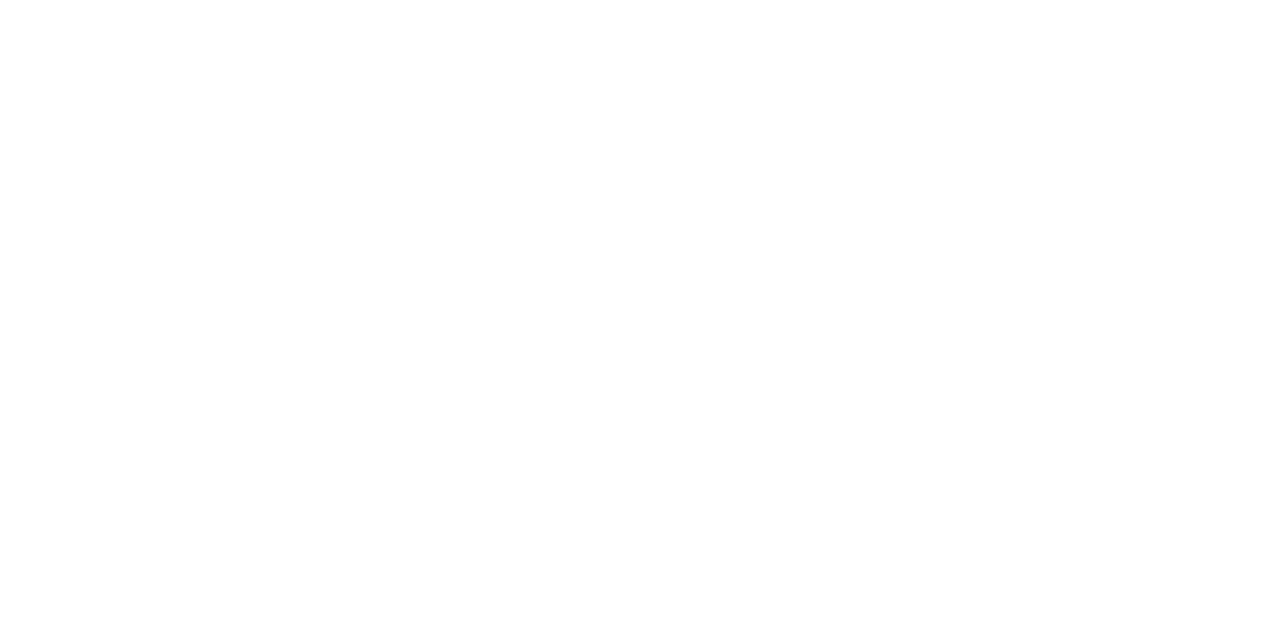
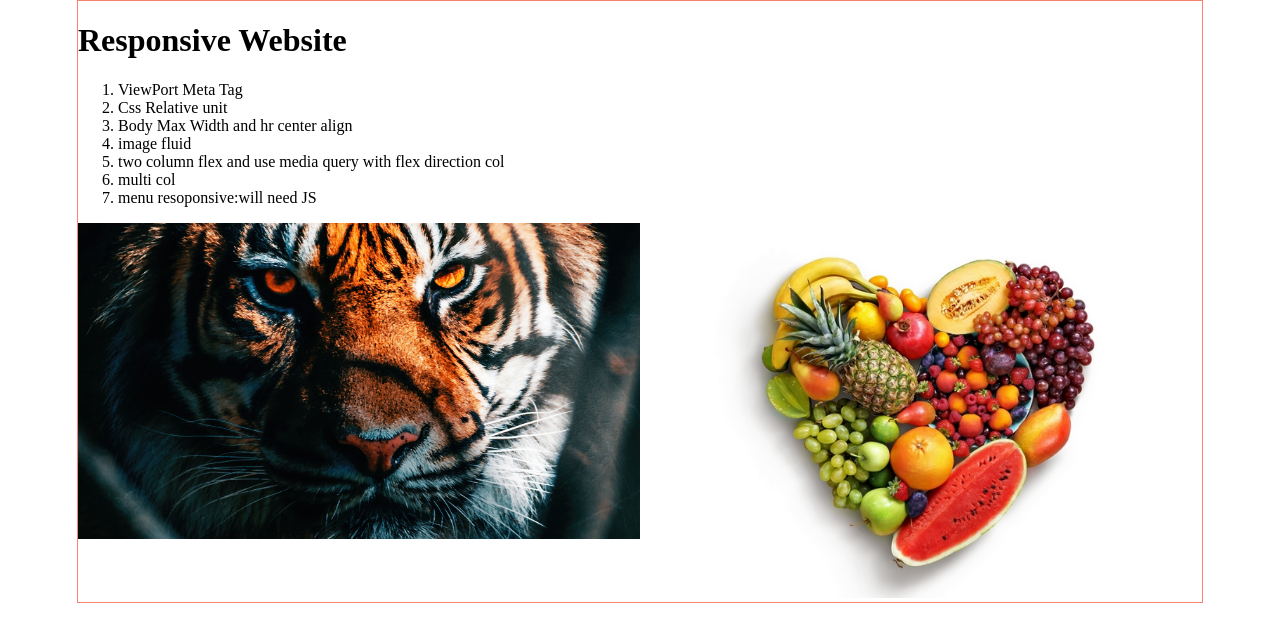
Before and after one commit to HasnathAhmedTamim/simple-responsive-layout, a plain HTML site: page responsive.html in a window 1280 px wide. Drawn offline with Linux system fonts and the light colour scheme.

Commit message:
gridmore

```diff
--- a/responsive.html
+++ b/responsive.html
@@ -4,8 +4,54 @@
     <meta charset="UTF-8">
     <meta name="viewport" content="width=device-width, initial-scale=1.0">
     <title>Responsive</title>
+    <style>
+        body{
+            border: 1px solid salmon;
+            max-width: 1124px;
+            margin: 0 auto;
+
+        }
+        .img-cont{
+            display: flex;
+
+        }
+        .img-cont img{
+            width: 100%;
+        }
+         .img-cont div{
+            width: 100%;
+        }
+        @media screen and (max-width:576px){
+            .img-cont{
+                flex-direction: column-reverse;
+            }
+            .img-cont div{
+            width: 100%;
+            }
+        }
+    </style>
 </head>
 <body>
+    <header>
+        <h1>Responsive Website</h1>
+        <ol>
+            <li>ViewPort Meta Tag</li>
+            <li>Css Relative unit</li>
+            <li>Body Max Width and hr center align</li>
+            <li>image fluid</li>
+            <li>two column flex and use media query with flex direction col</li>
+            <li>multi col</li>
+            <li>menu resoponsive:will need JS</li>
+        </ol>
+    </header>
 
+    <div class="img-cont">
+        <div>
+            <img src="images/tiger-close-up-pc-1600x900.jpg" alt="">
+        </div>
+        <div>
+            <img src="images/Fruits-Healthy-201709.jpg" alt="">
+        </div>
+    </div>
 </body>
 </html>
```
Also changed, not shown: images/tiger-close-up-pc-1600x900.jpg (added).
